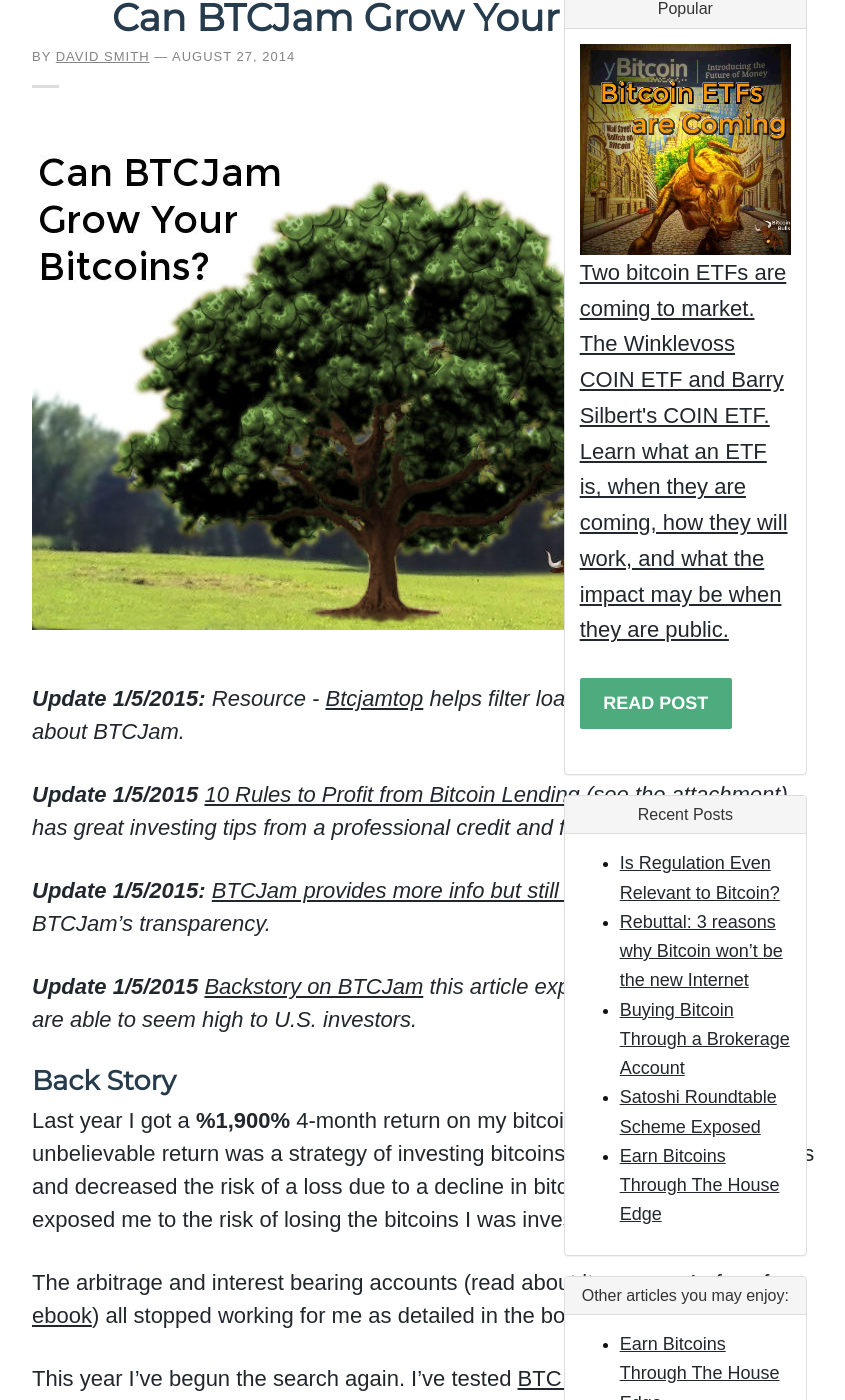
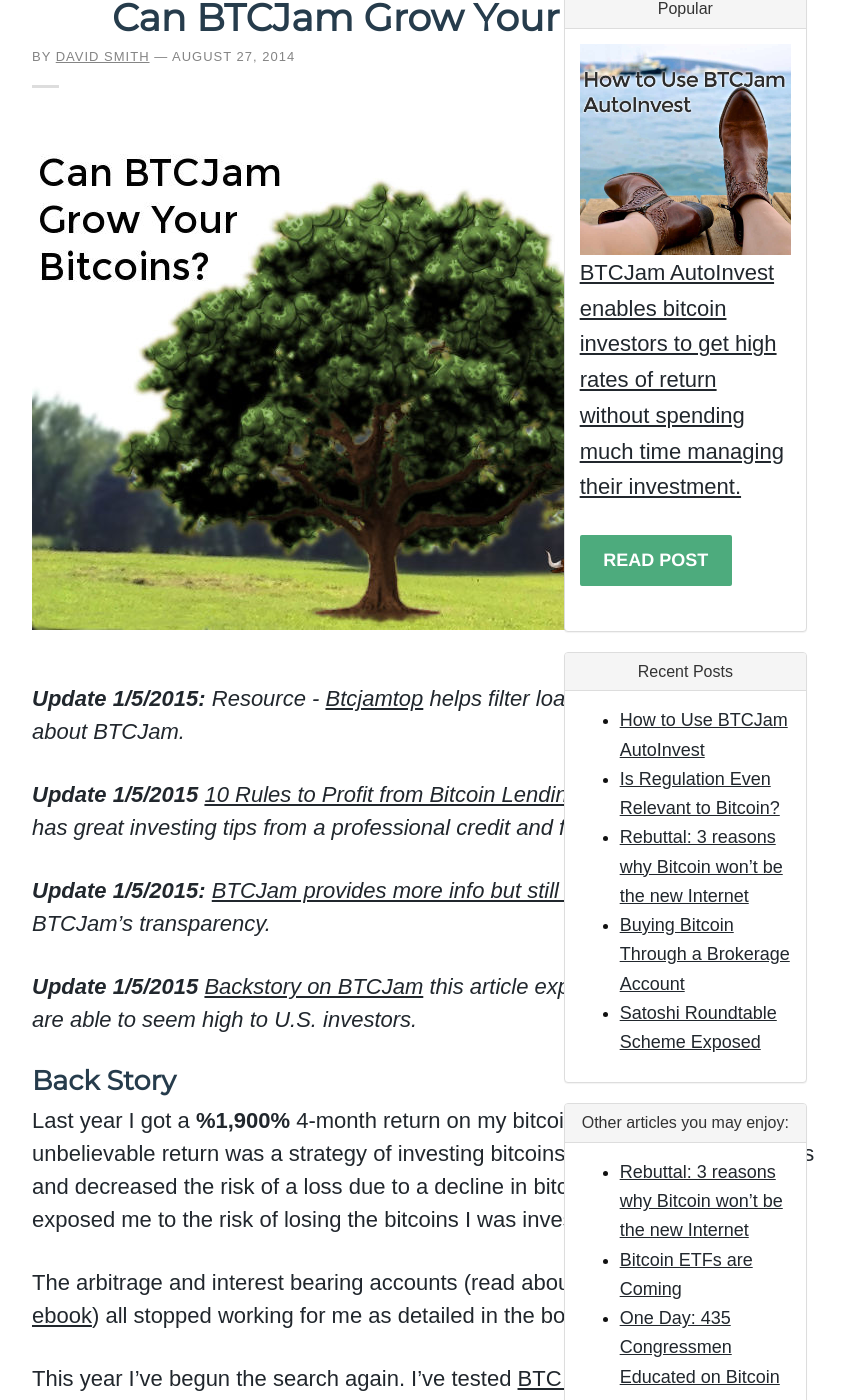
Before and after one commit to davidsilvasmith/bitcoinbulls.net, a Jekyll site: the page built from _posts/2014-08-27-can-btc-jam-grow-your-bitcoins.md, in a window 1280 px wide and 1400 px high, scrolled down 491 px. Shown: the whole window, without its empty margins (228-1073 px from the left). Built offline with Jekyll 4.4.1, drawn with Linux system fonts in a browser that asks for light colours; nearby versions of some CDN libraries; some web fonts are replaced; comment, search, counter and statistics services are not loaded; some of the changed lines change nothing that is shown; some of the changed text lies outside the part shown.

Commit message:
added btcjam autoinvest

```diff
--- a/_posts/2014-08-27-can-btc-jam-grow-your-bitcoins.md
+++ b/_posts/2014-08-27-can-btc-jam-grow-your-bitcoins.md
@@ -3,6 +3,7 @@
 title: Can BTCJam Grow Your Bitcoins?
 excerpt: BTCJam is a peer-to-peer lending service similar to Prosper and Lending Club. Investing bitcoins is a way to magnify returns and hedge against the risk of a decline in price. This article is about my experience with BTCJam.
 image: /images/can-btcjam-grow-your-bitcoins.jpg
+popularPostTitle: How to Use BTCJam AutoInvest
 ---
 
 ![Growing Bitcoins](/images/can-btcjam-grow-your-bitcoins.jpg)
--- /dev/null
+++ b/_posts/2015-07-13-how-to-use-btcjam-autoinvest.md
@@ -0,0 +1,77 @@
+---
+title: How to Use BTCJam AutoInvest
+excerpt: BTCJam AutoInvest enables bitcoin investors to get high rates of return without spending much time managing their investment.
+image: /images/2015-07-13-how-to-use-btcjam-autoinvest/how-to-use-btcjam-autoinvest.jpg
+coverImage: /images/2015-07-13-how-to-use-btcjam-autoinvest/how-to-use-btcjam-autoinvest-cover.jpg
+popularPostTitle: Can BTCJam Grow Your Bitcoins?
+---
+
+#BTCJam AutoInvest
+
+BTCJam is the bitcoin investment I've been most excited about. They provide a high rate of return and have been promising AutoInvest since I [interviewed their Chief Marketing Officer Flavio Rump](https://www.youtube.com/watch?v=p9fvxhVH1pc) last year.
+
+## About BTCJam
+For those who don't know BTCJam is a peer-to-peer lending market place. BTCJam is like Uber it connects lenders with borrowers but does not lend it's own funds.
+
+## Welcome BTCJam AutoInvest!
+I've been waiting for BTCJam auto invest since I [began lending on BTCJam](http://www.bitcoinbulls.net/can-btc-jam-grow-your-bitcoins.html) in August 2014.
+
+As soon as I saw the [AutoInvest announcement](http://blog.btcjam.com/2015/05/20/btcjam-presents-autoinvest-the-easiest-way-to-grow-your-coins/) I jumped on the chance to try it!
+
+## Why I'm Excited?
+
+AutoInvest solves one of the key BTCJam issues: investment passivity.
+
+Investing in BTCJam loans is time consuming. It is important to invest in lots of loans (diversification) and to avoid loans that are too risky.
+
+BTCJam AutoInvest promises to make lending on BTCJam a more passive activity. This is key. How can I sit on a beach watching my son play in the beautiful Caribbean waves if I've got to be managing my investments? Passivity is key to retirement :)
+
+It took me **one hour** from clicking invest to finish to invest 1.2 BTC through BTCJam's AutoInvest. All but 60 seconds of that time was because I didn't have 1 BTC available (their minimum investment size) on BTCJam.
+
+Why only 1.2 BTC? I recommend trying new investments with a small amount of bitcoin first. I can always add on to a good investment later if things go well. I had .2 BTC in my account ready to invest, but BTCJam required a minimum investment of 1 BTC.
+
+##Here are the 4 investment steps:
+
+1. Navigate to the BTCJam [AutoInvest tab](https://btcjam.com/automatic_plans).
+2. Select your allocation profile. The more conservative profiles have a lower risk of default, but BTCJam expects an overall higher rate of return for more aggressive portfolios. For my first investment I selected Moderate.
+3. Specify your investment amount.
+4. Click Activate
+
+As long as you have over 1 bitcoin in your account to AutoInvest with the whole process will take a minute or two.
+
+![How to use BTCJam AutoInvest 4 Steps](images/2015-07-13-how-to-use-btcjam-autoinvest/btc-jam-autoinvest-4-steps.jpg "How to use BTCJam AutoInvest 4 Steps")
+
+![How to use BTCJam Investment success](images/2015-07-13-how-to-use-btcjam-autoinvest/btcjam-autoinvest-success.jpg "How to use BTCJam Investment success")
+
+##7 Weeks later...
+
+The first investment is working out great! My current APY is 14.06%, just over the estimated 13.24% and I've spent no time managing this investment. Woohoo!
+
+I learned three things:
+
+1. I turned off BTCJam emails. The way AutoInvest works is it spreads your investment over a lot of loans. This means you will get a lot of emails for comments, payments, etc. Initially I set these to daily summaries, then weekly summaries, and then I turned them off altogether.
+2. I wish I would have selected a shorter investment timeframe (see advanced settings below). The investment I selected filled quickly (I think a few days). I should have been selective about having shorter loan terms (more on that below) so I could cycle my bitcoins more quickly. The faster loans get paid off (and some borrowers pay early), the faster the capital can be re-invested.
+3. When I invested there was no checkbox to reinvest returns. This is available now. With this new information, maybe point #2 is moot.
+
+## Advanced AutoInvest Options
+
+BTCJam gives a great baseline for selecting a risk profile. It then allows you to tweak what investments it will fund.
+
+Here are the options:
+
+ 1. **Number of Investments.** My feeling on this is the higher the better. You get more diversification.
+ 2. **Type of Investments.** By eliminating types of investments (fiat or bitcoin) this is a crude way to change risk by type of asset and geography.
+ 3. **Loan Term.** The length of the loan
+ 4. **Reinvest returns.** This is an option I would have checked if it had been available when I created my investment plan. I'm going to try it with my next one so my returns can be put right back to work.
+
+If you are lending on BTCJam I highly recommend using AutoInvest. It takes the hassle out of managing your investments. The only time I plan on doing direct loans now that BTCJam has AutoInvest is if one of my friends wants me to fund a loan.
+
+## Is AutoInvest Perfect?
+
+No AutoInvest is not perfect. There are two risks I still see: default rates and site security.
+
+1. This feature is new. There isn't a long history to know what the rates of return will be. The current rates seem reasonable and are in line with other peer-to-peer lending sites like Prosper and Lending Club.
+2. Many bitcoin sites have been hacked. I'm not aware of any security breaches at BTCJam. However I'm also not aware of the funds they hold for lenders being insured. Until the bitcoin industry figures out how to make theft extremely difficult or insurance is widespread it is going to be hard for me to trust bitcoin companies with life changing amounts of money.
+
+## Your Thoughts?
+What do you think? Are you excited about AutoInvest? Is it safe enough? Are the returns high enough? Let me know in the comments!
```
Also changed, not shown: images/2015-07-13-how-to-use-btcjam-autoinvest/btc-jam-autoinvest-4-steps.jpg (added), images/2015-07-13-how-to-use-btcjam-autoinvest/btcjam-autoinvest-success.jpg (added), images/2015-07-13-how-to-use-btcjam-autoinvest/how-to-use-btcjam-autoinvest-cover.jpg (added), images/2015-07-13-how-to-use-btcjam-autoinvest/how-to-use-btcjam-autoinvest.jpg (added).
